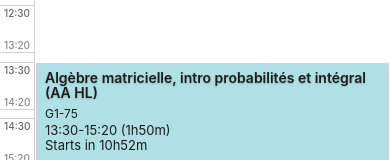
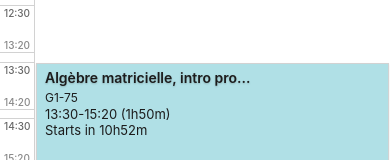
Before and after one commit to jerryxfu/jerrydev, a React (Vite) app: page /scheduler in a window 390 px wide. Shown: the part 427-587 px from the top of the page. Built offline with nearby package versions, Linux system fonts and the light colour scheme; no server answers.

Commit message:
scheduler: truncate title on narrow viewport

```diff
--- a/src/pages/scheduler/components/ScheduleEvent.tsx
+++ b/src/pages/scheduler/components/ScheduleEvent.tsx
@@ -1,4 +1,4 @@
-import React from "react";
+import React, {useEffect, useState} from "react";
 import {ScheduleEvent as ScheduleEventType} from "../../../types/schedule";
 import {timeToMinutes} from "../timeUtils.ts";
 import "./ScheduleEvent.scss";
@@ -47,11 +47,32 @@ const ScheduleEvent: React.FC<ScheduleEventProps> = (
 
     const durationLabel = formatTimeLabel(duration);
 
-    // Truncate long titles when Home Island mode is active
-    const MAX_TITLE_LENGTH = 26;
-    const displayTitle = (isHomeIsland && event.title && event.title.length > MAX_TITLE_LENGTH)
-        ? `${event.title.slice(0, MAX_TITLE_LENGTH)}...`
-        : event.title;
+    // Responsive title truncation
+    const [isNarrow, setIsNarrow] = useState<boolean>(() => {
+        if (typeof window === "undefined") return false;
+        return window.innerWidth <= 768;
+    });
+
+    useEffect(() => {
+        const onResize = () => setIsNarrow(window.innerWidth <= 768);
+        window.addEventListener("resize", onResize);
+        return () => window.removeEventListener("resize", onResize);
+    }, []);
+
+    const MAX_HOME_TITLE = 26;
+    const MAX_MOBILE_TITLE = 30;
+
+    // Truncate long titles in home island mode or on a narrow viewport
+    let displayTitle = event.title;
+    if (event.title) {
+        if (isHomeIsland && event.title.length > MAX_HOME_TITLE) {
+            displayTitle = `${event.title.slice(0, MAX_HOME_TITLE)}...`;
+        } else if (!isHomeIsland && isNarrow && event.title.length > MAX_MOBILE_TITLE) {
+            displayTitle = `${event.title.slice(0, MAX_MOBILE_TITLE)}...`;
+        } else {
+            displayTitle = event.title;
+        }
+    }
 
     const offsetFromStart = Math.max(0, startMinutes - baseStartMinutes);
     const top = offsetFromStart * minuteHeight;
```
